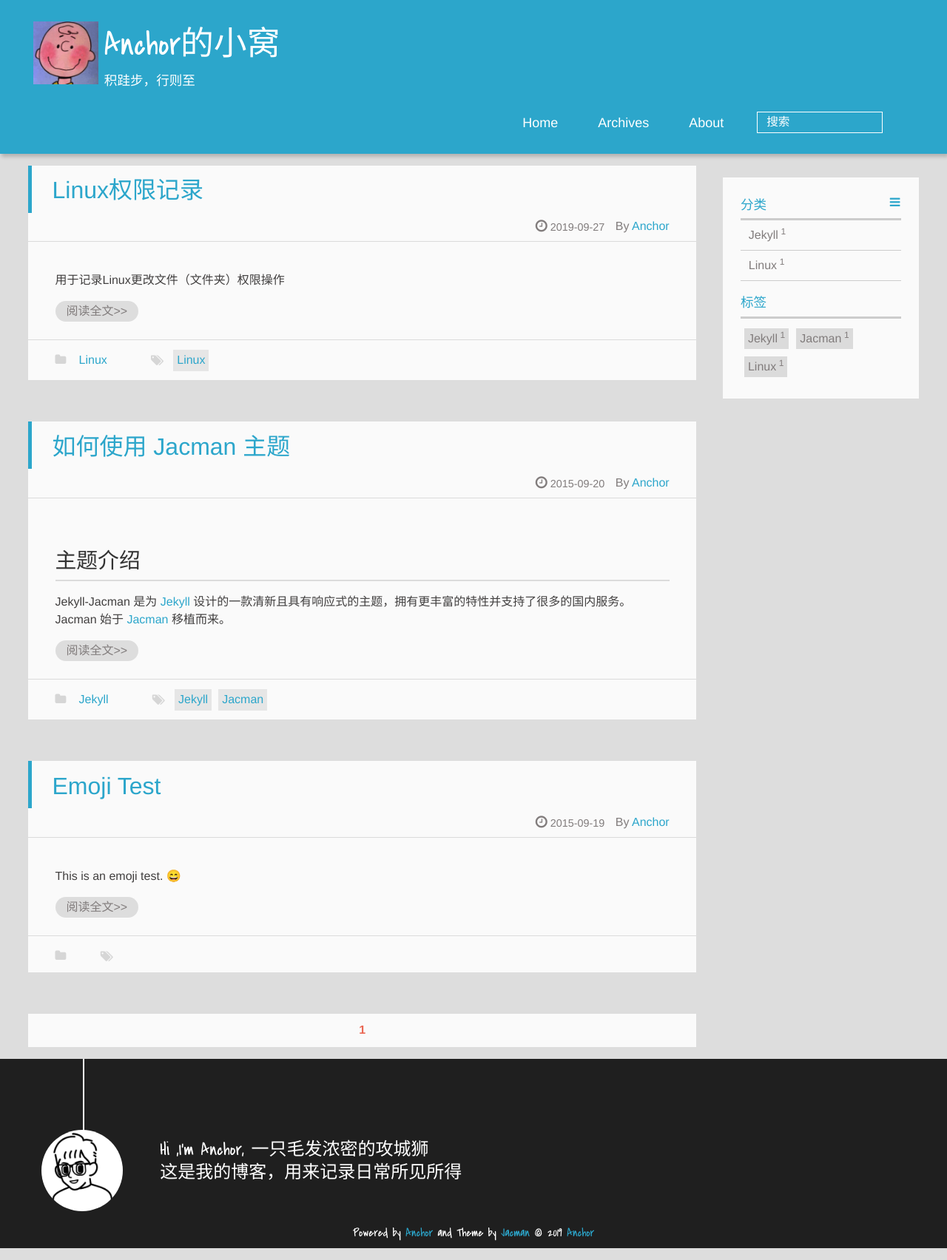
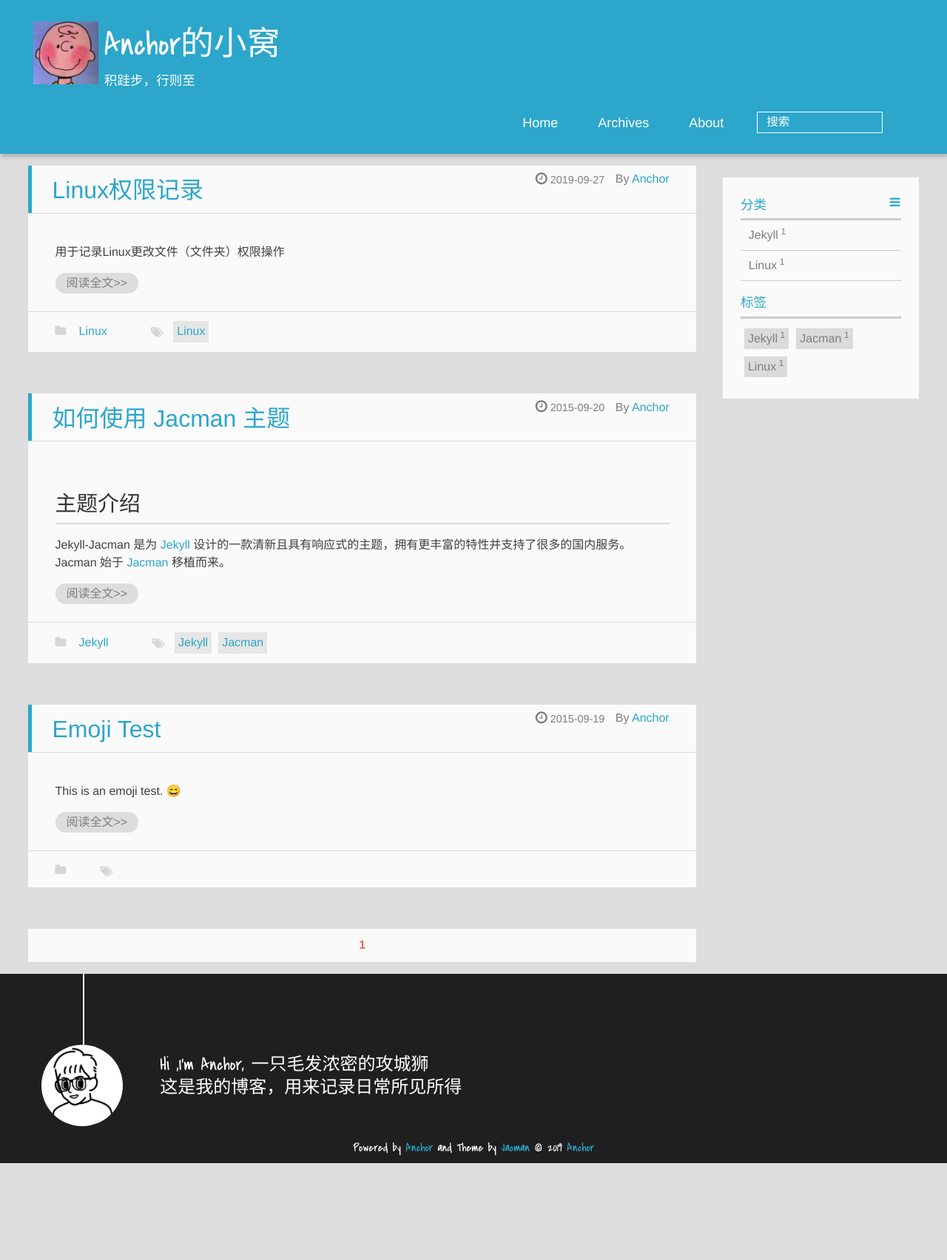
Before and after one commit to memorate/memorate.github.io, a Jekyll site: the page built from index.html, in a window 1280 px wide. Shown: the whole page at 74% size. Built offline with Jekyll 4.4.1, drawn with Linux system fonts in a browser that asks for light colours; emoji names are drawn with the system emoji font; the list of posts is cut into pages by our own code; after the commit the page ends 1589 px from its top, so only the background shows below that.

Commit message:
latest code update on 2019-10-09 13:44

```diff
--- a/_includes/_partial/post/header.html
+++ b/_includes/_partial/post/header.html
@@ -1,5 +1,5 @@
 <header class="article-info clearfix">
-  <h1 itemprop="name">
+  <h1 itemprop="name" style="float:left">
     {% if item.link %}
       <a href="{{ item.link }}" target="_blank" title="{{ item.title }}">{{ item.title }}</a>{% else %}
       <a href="{{ site.baseurl }}{{ item.url }}" title="{{ item.title }}" itemprop="url">{{ item.title }}</a>{% endif %}
--- a/assets/css/style.css
+++ b/assets/css/style.css
@@ -701,6 +701,7 @@ header nav ul li a:hover {
     background: #ddd;
     color: #817c7c;
     text-decoration: none;
+    float: left;
 }
 
 #main article.post-expand .article-more-link a:hover {
```
